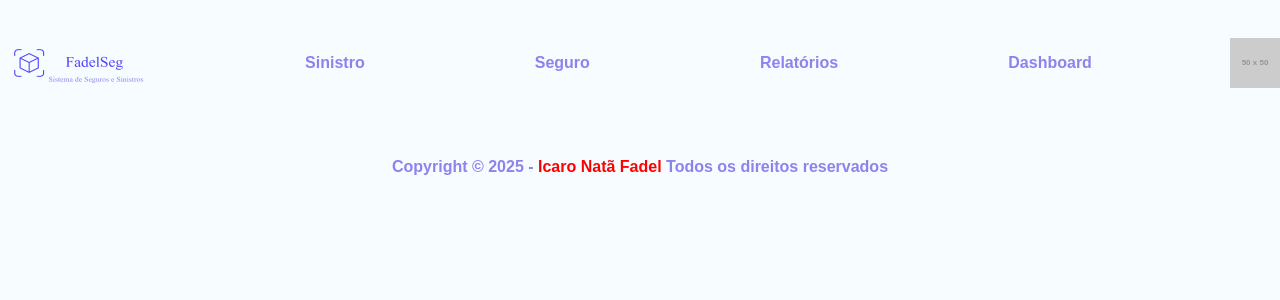
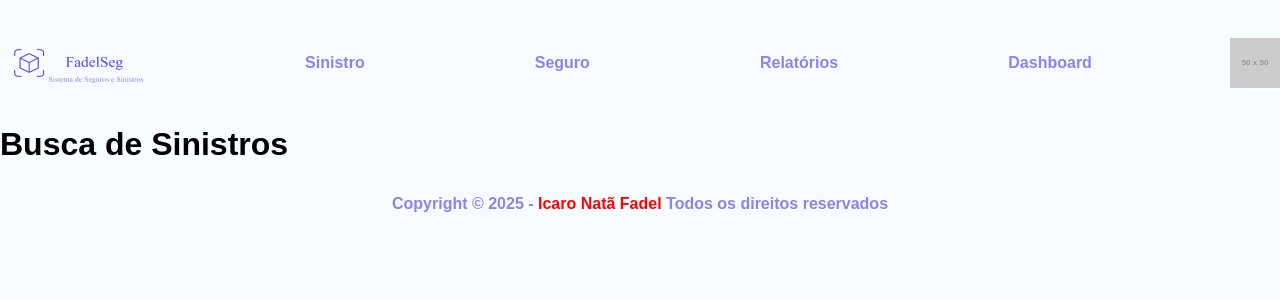
Before and after one commit to icarofadel/FadelSeg, a React (Vite) app in the folder frontend/: page /sinistro in a window 1280 px wide. Shown: the top 300 px of the page. Built offline with nearby package versions, Linux system fonts and the light colour scheme; a web font is replaced by a local one.

Commit message:
fix: corrigir rotas e nomes de componentes para consistência

```diff
--- a/frontend/src/components/Header/index.tsx
+++ b/frontend/src/components/Header/index.tsx
@@ -7,7 +7,7 @@ const Header = () => (
     <>
         <S.HeaderContainer>
             <img src={logo} alt="FadelSeg" />
-            <Botao type={'link'} to={'/'} title={'Cadastro de Sinistro'}>Sinistro</Botao>
+            <Botao type={'link'} to={'/sinistro'} title={'Cadastro de Sinistro'}>Sinistro</Botao>
             <Botao type={'link'} to={'/'} title={'Cadastro de Seguro'}>Seguro</Botao>
             <Botao type={'link'} to={'/'} title={'Relatórios'}>Relatórios</Botao>
             <Botao type={'link'} to={'/'} title={'Dashboard'}>Dashboard</Botao>
--- a/frontend/src/pages/Home.tsx
+++ b/frontend/src/pages/Home.tsx
@@ -1,4 +1,4 @@
-import logofundo from '../../assets/FadelSeg/path1.png'
+import logofundo from '../assets/FadelSeg/path1.png'
 
 function Home() {
     return (
--- a/frontend/src/pages/Sinistro.tsx
+++ b/frontend/src/pages/Sinistro.tsx
@@ -1,7 +1,7 @@
-function Sinistros() {
+function Sinistro() {
     return (
     <h1>Busca de Sinistros</h1>
     )
 }
 
-export default Sinistros
+export default Sinistro
--- a/frontend/src/routes/AppRoutes.tsx
+++ b/frontend/src/routes/AppRoutes.tsx
@@ -1,12 +1,12 @@
 import { Routes, Route } from 'react-router-dom'
 import Home from '../pages/Home'
-import Sinistros from '../pages/Sinistro'
+import Sinistro from '../pages/Sinistro'
 
 function AppRoutes() {
     return (
     <Routes>
         <Route path="/" element={<Home />} />
-        <Route path="/sinistros" element={<Sinistros />} />
+        <Route path="/sinistro" element={<Sinistro />} />
     </Routes>
     )
 }
```
